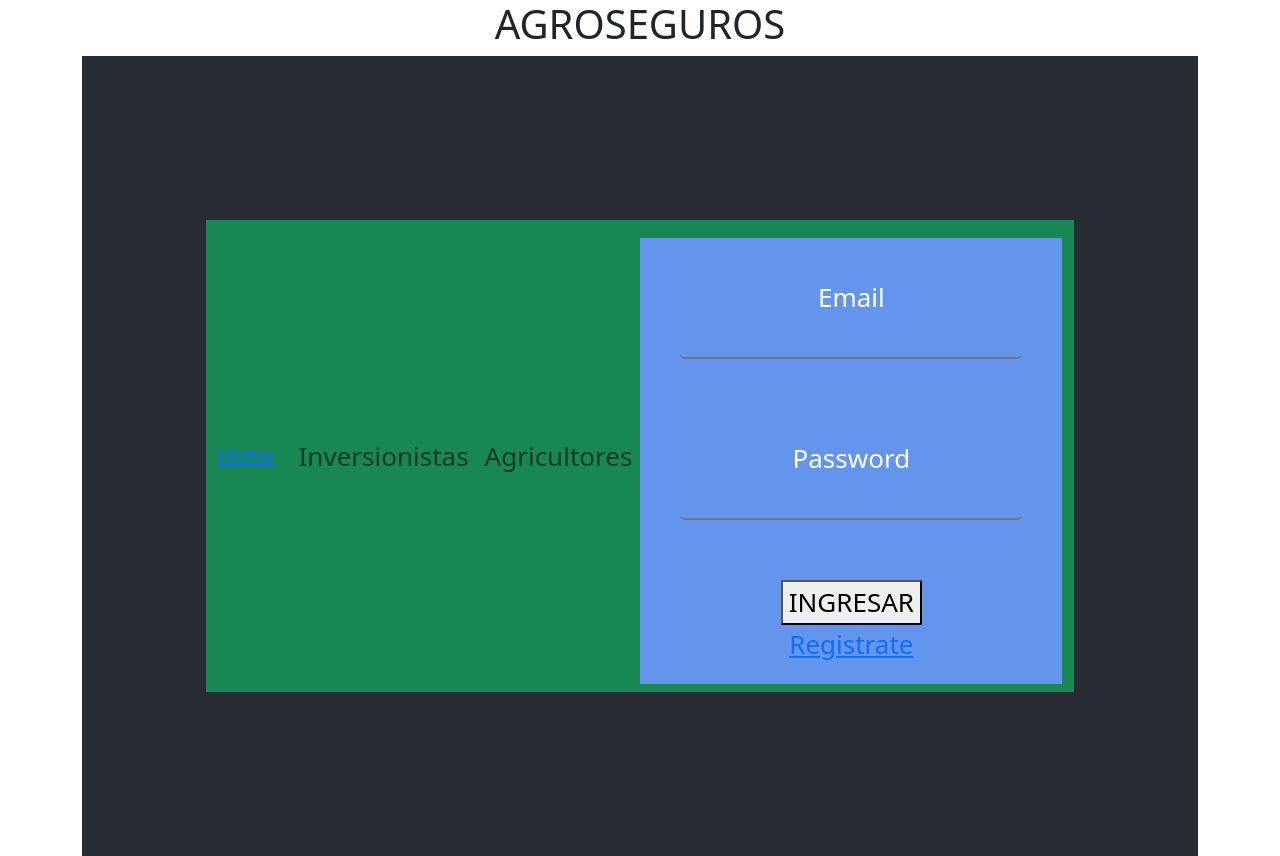
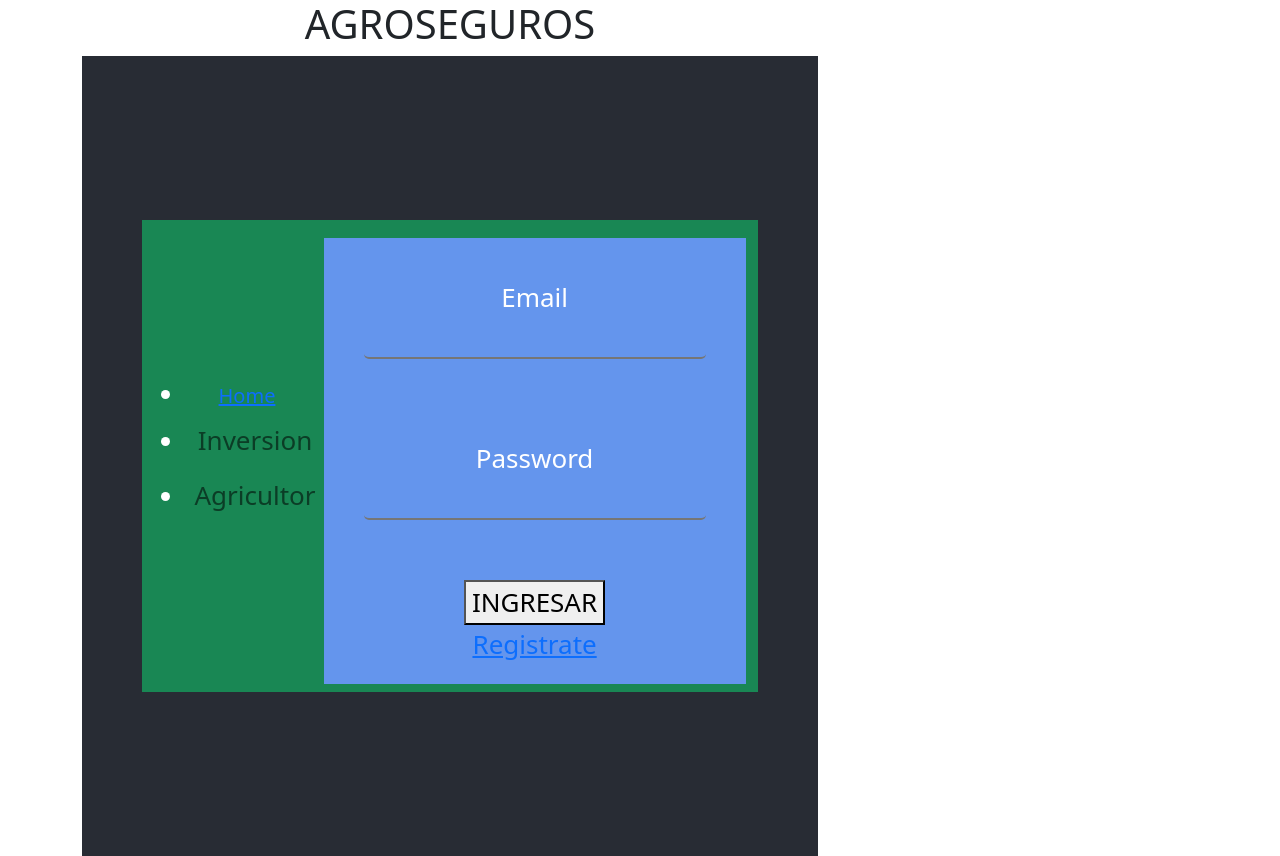
Before and after one commit to omyesithv/agroseguros, a React (Create React App) app: page / in a window 1280 px wide. Built offline with nearby package versions, Linux system fonts and the light colour scheme.

Commit message:
se sigue con react-bootstrap

```diff
--- a/src/App.js
+++ b/src/App.js
@@ -1,11 +1,11 @@
 import './App.css';
 import { Routes, Route } from 'react-router-dom';
 import 'bootstrap/dist/css/bootstrap.min.css';
-import Layout  from "./paginas/Layout";
-import About  from "./paginas/About";
-import Home  from "./paginas/Home";
-import Registro from './paginas/Registro';
-import ListaAgro from './paginas/listaAgricultor'
+import Layout  from './componentes/Layout';
+import About  from "./componentes/About";
+import Home  from "./componentes/Home";
+import Registro from './componentes/Crear-Agricultor';
+import ListaAgro from './componentes/listaAgricultor'
 //import Default  from "./pages/Default";
 //import Dashboard  from "./pages/Dashboard";
 import {Container, Row, Col   } from 'react-bootstrap';
@@ -16,7 +16,7 @@ function App() {
 
     <Container>
       <Row>
-        <Col md = {12}>
+        <Col md = {8}>
           <div ClassName="wrappe">
             <h1>AGROSEGUROS</h1>
             <Routes>
--- a/src/paginas/Registro.js
+++ b/src/componentes/Crear-Agricultor.js
@@ -79,7 +79,7 @@ const Registro = () =>{
           />
         </div>
 
-        <Button type="submit">Guardar</Button>
+        <Button variant="danger" size="lg" block="block" type="submit">Guardar</Button>
 
         </Form>
     );
--- /dev/null
+++ b/src/componentes/Layout.js
@@ -0,0 +1,31 @@
+import '../App.css';
+import { Outlet, Link } from "react-router-dom";
+import { Navbar, Nav, Container } from 'react-bootstrap';
+import 'bootstrap/dist/css/bootstrap.min.css';
+
+const Layout = () =>{
+ return <header className="App-header">
+ <Navbar bg ="success" variant = "success">
+    <Container>
+      <Nav ClassName = "Justyfy-content-left">
+      <ul>
+      <li>
+        <Navbar.Brand>
+          <Link to="/">Home</Link>
+        </Navbar.Brand>
+      </li>
+      <li>
+          <Link to="/About" className = 'nav-link'>Inversion</Link>
+        </li>
+        <li>
+         <Link to="/Agricultor" className = 'nav-link'>Agricultor</Link>
+        </li>
+      </ul>
+      </Nav>
+      <Outlet />
+    </Container>
+  </Navbar>
+ </header>
+}
+
+export default Layout;
--- /dev/null
+++ b/src/componentes/listaAgricultor.js
@@ -0,0 +1,54 @@
+import '../App.css';
+import React, { Component  } from 'react';
+import { Table  } from 'react-bootstrap';
+//import axios from 'axios';
+
+class listaAgricultor extends Component{
+    state = {
+     agricultor: []
+    }
+
+    componentDidMount(){
+      const url = 'http://localhost:4000/agricultor'
+      let cad = ' ';
+      fetch(url)
+      .then(response => response.json())
+      .then(datos=> {
+        datos.forEach(agricultores => {
+          console.log(agricultores.nombres, agricultores.apellidos, agricultores.agremiacion,
+            agricultores.matriculai, agricultores.rut)
+            cad += `<tr>
+            <td>${agricultores.nombres}</td>
+            <td>${agricultores.apellidos}</td>
+            <td>${agricultores.agremiacion}</td>
+            <td>${agricultores.matriculai}</td>
+            <td>${agricultores.rut}</td>
+            </tr>`;
+            console.log(cad)
+
+        })
+      })
+    }
+    render(){
+    return (
+        <div className='form-wapper'>
+          <Table>
+            <thead>
+            <tr>
+              <th>Nombres</th>
+              <th>Apellidos</th>
+              <th>Correo</th>
+              <th>Cedula</th>
+              <th>Agremiacion</th>
+              <th>Rut</th>
+            </tr>
+            </thead>
+            <tbody>
+
+            </tbody>
+          </Table>
+        </div>
+    );
+    }
+}
+   export default listaAgricultor;
--- a/src/paginas/Layout.js
+++ /dev/null
@@ -1,26 +0,0 @@
-import { Outlet, Link } from "react-router-dom";
-import { Navbar, Nav, Container } from 'react-bootstrap';
-import 'bootstrap/dist/css/bootstrap.min.css';
-
-const Layout = () =>{
- return <header className="App-header">
- <Navbar bg ="success" variant = "success">
-    <Container>
-      <Navbar.Brand>
-        <Link to="/">Home</Link>
-      </Navbar.Brand>
-      <Nav ClassName = "Justyfy-content-end">
-        <Nav>
-          <Link to="/About" className = 'nav-link'>Inversionistas</Link>
-        </Nav>
-        <Nav>
-         <Link to="/Agricultor" className = 'nav-link'>Agricultores</Link>
-        </Nav>
-      </Nav>
-      <Outlet />
-    </Container>
-  </Navbar>
- </header>
-}
-
-export default Layout;
--- a/src/paginas/listaAgricultor.js
+++ /dev/null
@@ -1,40 +0,0 @@
-import React, { Component  } from 'react';
-//import axios from 'axios';
-
-class listaAgricultor extends Component{
-    state = {
-     agricultor: []
-    }
-
-    componentDidMount(){
-      const url = 'http://localhost:4000/agricultor'
-      fetch(url)
-      .then(response => response.json())
-      .then(datos=> {
-        datos.forEach(agricultores => {
-          console.log(agricultores.nombres, agricultores.apellidos, agricultores.agremiacion,
-            agricultores.matriculai, agricultores.rut)
-        })
-      })
-    }
-    render(){
-    return (
-        <table>
-          <thead>
-          <tr>
-            <th>Nombres</th>
-            <th>Apellidos</th>
-            <th>Correo</th>
-            <th>Cedula</th>
-            <th>Agremiacion</th>
-            <th>Rut</th>
-          </tr>
-          </thead>
-          <tbody>
-
-          </tbody>
-        </table>
-    );
-    }
-}
-   export default listaAgricultor;
```
Also changed, not shown: src/componentes/About.js (renamed from src/paginas/About.js), src/componentes/Home.js (renamed from src/paginas/Home.js).
